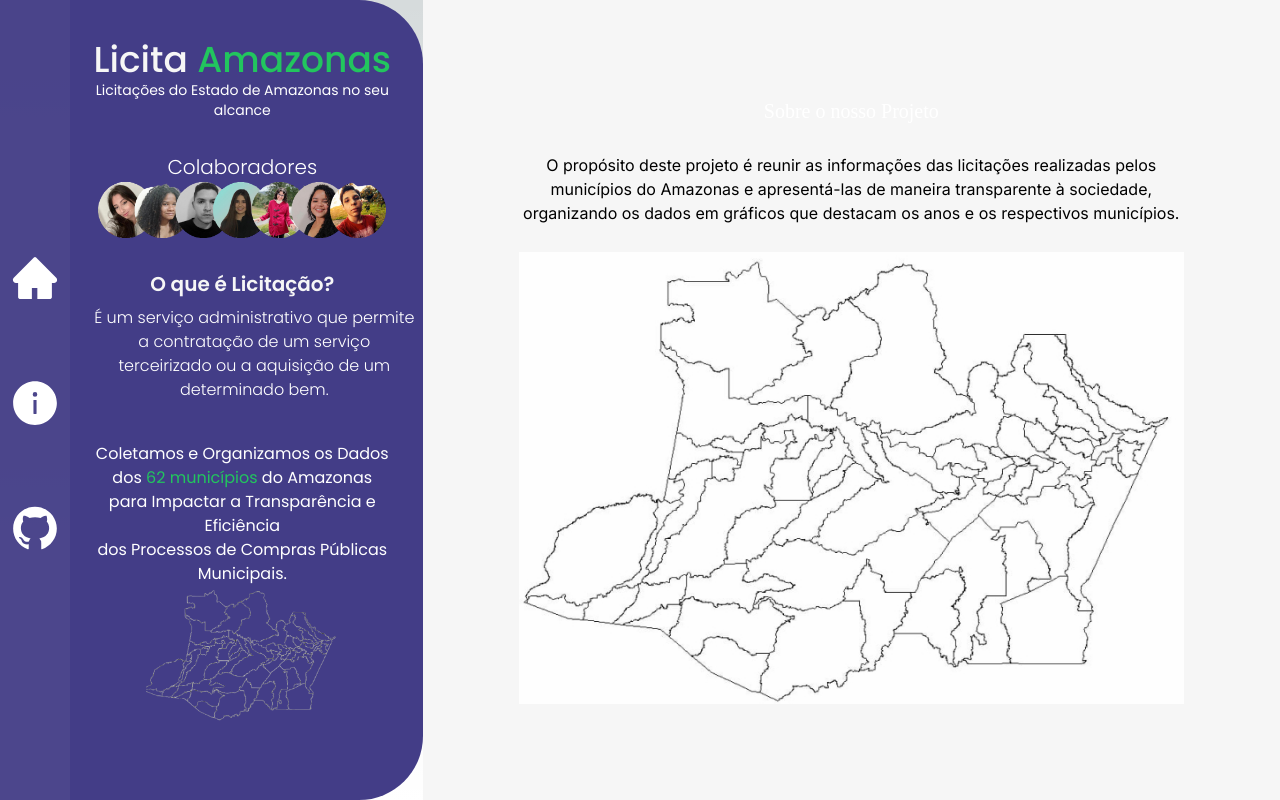
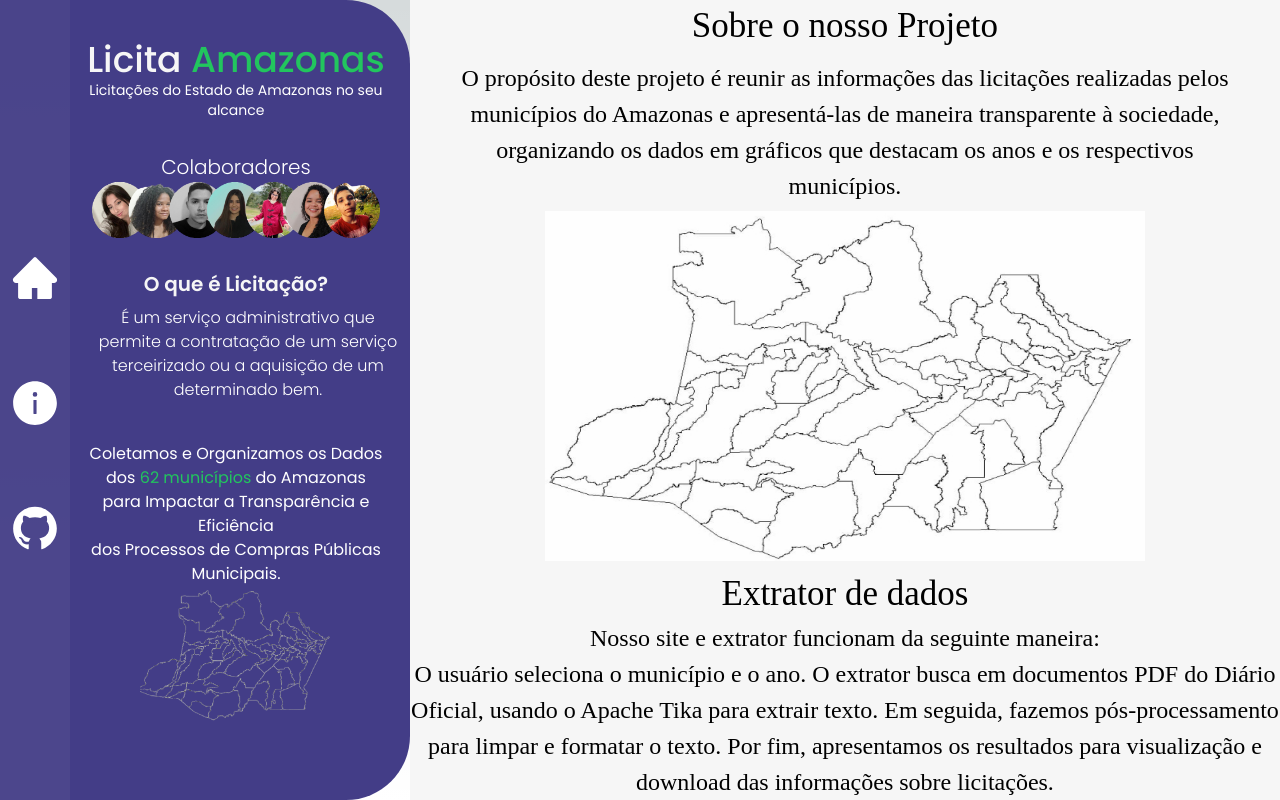
Before and after one commit to unb-mds/2023-2-Squad02-Desmatazonia, a Next.js app in the folder licitam/: page /sobre in a window 1280 px wide. Built offline with nearby package versions, Linux system fonts and the light colour scheme.

Commit message:
Ajuste do arquivo sobre.tsx

```diff
--- a/licitam/src/pages/sobre.tsx
+++ b/licitam/src/pages/sobre.tsx
@@ -20,26 +20,33 @@ const Home = () => {
       <div className=" projeto">
         <div className="text-center">
           <main
-            className={`flex min-h-screen flex-col items-center justify-between p-24 ${inter.className}`}
+            className={`flex min-h-screen flex-col items-center justify-between p-15 ${inter.className}`}
           >
-            <div className=" text-center">
-              <p className="h1 custom-title">Sobre o nosso Projeto</p>
+            <div className="text-center">
+              <h1 className="h1 custom-title">Sobre o nosso Projeto</h1>
             </div>
 
-            <div className=" text-center lg:max-w-5xl  lg:mb-0 lg:grid-cols-4t">
+            <div className="text-center lg:max-w-3xl lg:mb-0 lg:grid-cols-4t">
               <a>
-                <h2>
+                <p className="aumentar-fonte">
                   O propósito deste projeto é reunir as informações das
                   licitações realizadas pelos municípios do Amazonas e
                   apresentá-las de maneira transparente à sociedade, organizando
                   os dados em gráficos que destacam os anos e os respectivos
                   municípios.
-                </h2>
+                </p>
               </a>
             </div>
 
             <div>
               <img src="/images/mapa_ama.jpg" />
+            </div>
+            <div className="text-center lg:max-w-7xl lg:mb-0 lg:grid-cols-5t">
+              <h1>Extrator de dados</h1>
+              <p className="aumentar-fonte">
+                Nosso site e extrator funcionam da seguinte maneira: <br></br>
+                O usuário seleciona o município e o ano. O extrator busca em documentos PDF do Diário Oficial, usando o Apache Tika para extrair texto. Em seguida, fazemos pós-processamento para limpar e formatar o texto. Por fim, apresentamos os resultados para visualização e download das informações sobre licitações.
+              </p>
             </div>
           </main>
         </div>
@@ -50,10 +57,24 @@ const Home = () => {
           display: flex;
           width: 100%;
         }
+        p {
+          color: black;
+        }
+        img {
+          width: 600px;
+          height: 350px;
+        }
+        h1 {
+          color: black;
+        }
+
+        .aumentar-fonte {
+          font-size: 24px; /* Aumente o tamanho da fonte conforme necessário */
+        }
 
         .box-container {
           display: flex;
-          flex-wrap: wrap; /* Para que as caixas possam quebrar para a próxima linha quando não houver espaço suficiente na largura */
+          flex-wrap: wrap;
         }
 
         .box {
```
